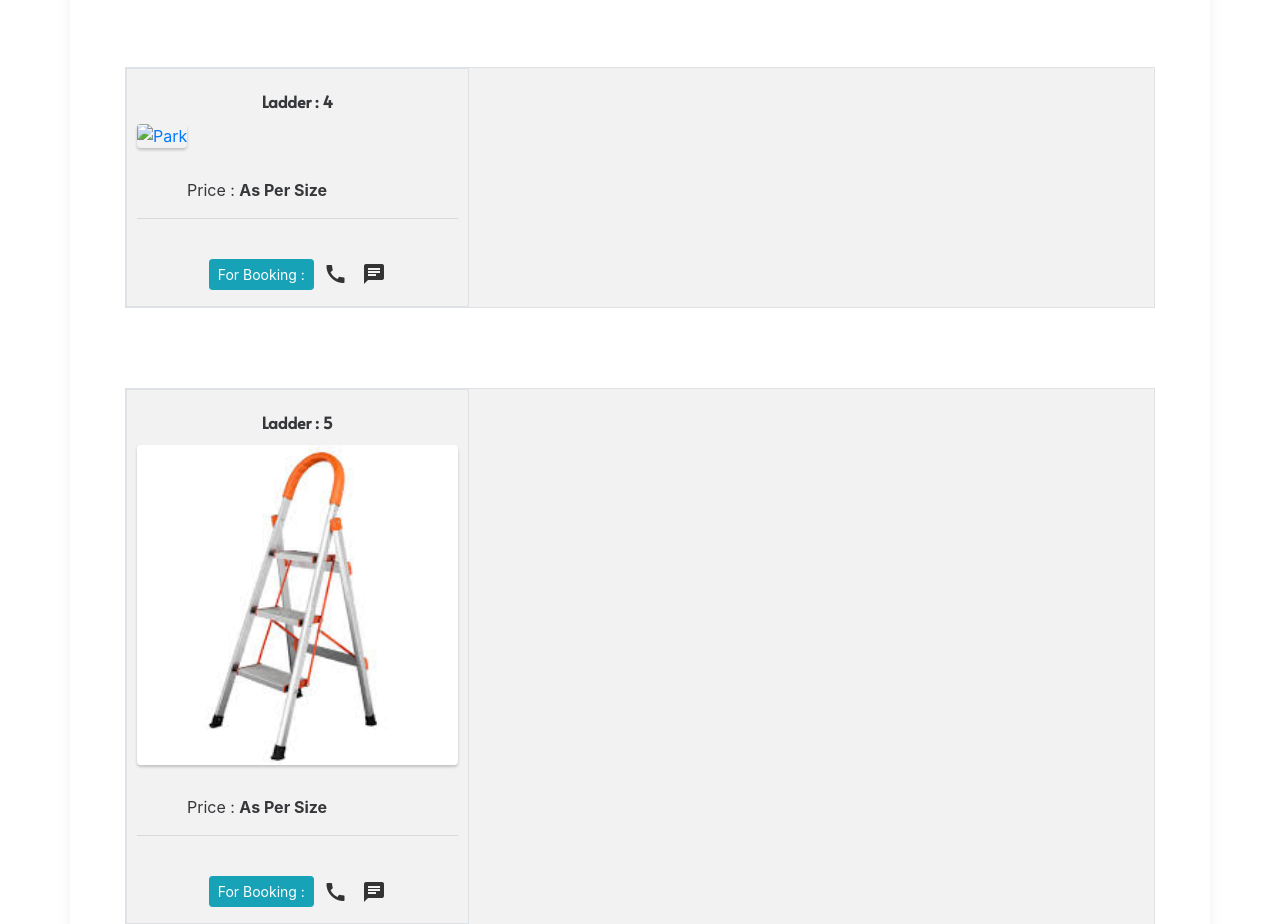
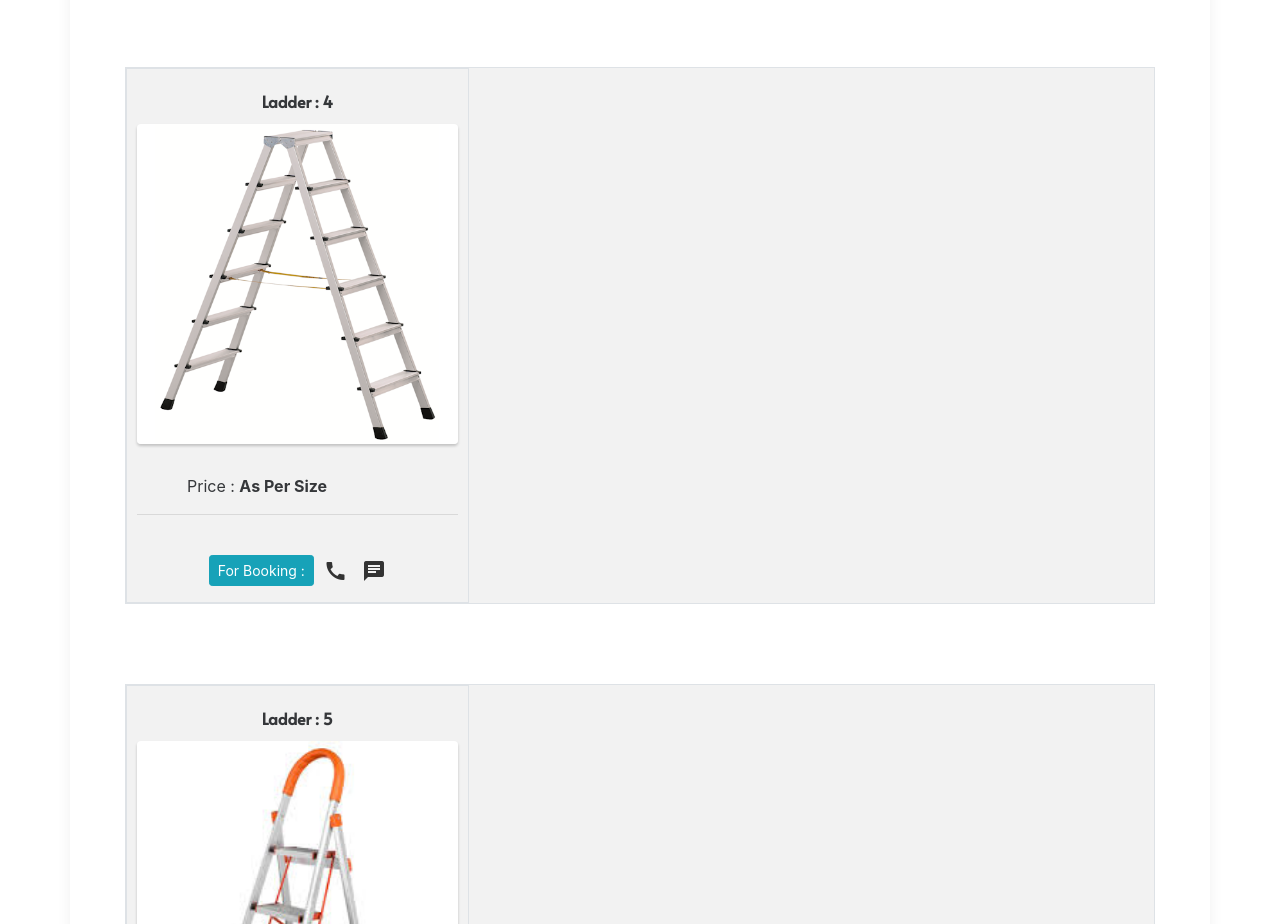
Before and after one commit to newprakash21/onlineFurniture, a plain HTML site: page ladder/ladder.html in a window 1280 px wide. Shown: the part 2180-3104 px from the top of the page. Drawn offline with nearby package versions, Linux system fonts and the light colour scheme; some packages are replaced by stand-ins of ours; files that its build step writes are made by us from their sources; a script that the page names is missing; a web font is replaced by a local one.

Commit message:
Update ladder.html

```diff
--- a/ladder/ladder.html
+++ b/ladder/ladder.html
@@ -155,8 +155,8 @@ text-decoration: none;text-align: center;align-items: center;justify-content: ce
                   <center>
                     <strong style="font-family: 'Alata';">Ladder : 4</strong>
                   </center>
-                  <a class="lightbox" href="img/4.jpg">
-                    <img src="img/4.jpg" alt="Park" style="margin-top: 10px;" >
+                  <a class="lightbox" href="img/4.png">
+                    <img src="img/4.png" alt="Park" style="margin-top: 10px;" >
                 </a>
                 <p style="margin-left: 50px;">Price : <strong>As Per Size</strong> </p>
                 <hr>
```
